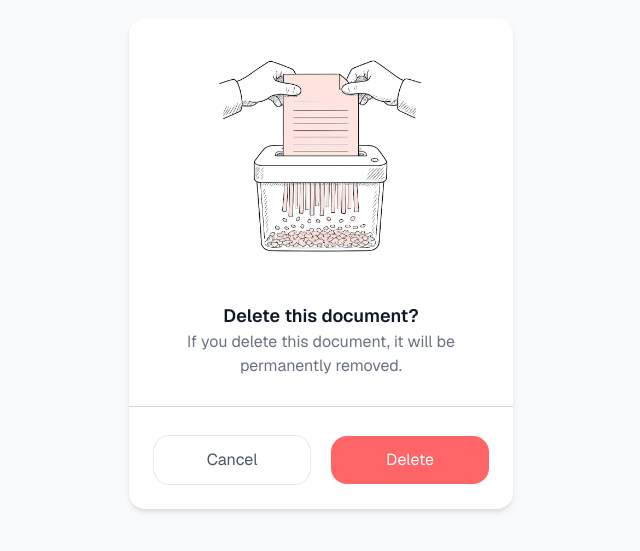
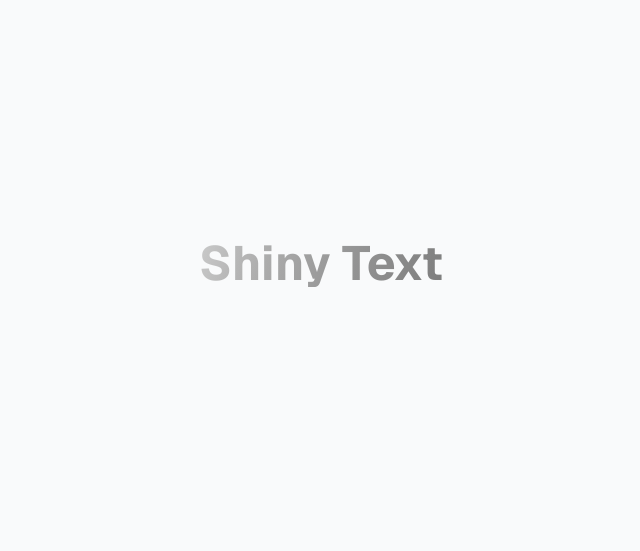
Before and after one commit to mouanvikram/components-challenge, a Next.js app in the folder day-31-to-60/day-43-to-day-60/components/: page / in a window 1280 px wide. Shown: the part 137-688 px from the top of the page, without its empty margins (319-959 px from the left). Built offline with nearby package versions, Linux system fonts and the light colour scheme.

Commit message:
made shine text animation

```diff
--- a/day-31-to-60/day-43-to-day-60/components/src/app/page.tsx
+++ b/day-31-to-60/day-43-to-day-60/components/src/app/page.tsx
@@ -2,11 +2,12 @@
 import { Button } from "@/components/ui/button_with_shadows"
 import { ToastStack } from "@/components/ui/toast"
 import { ShreddingMachine } from "@/components/ui/shredding_machine"
+import { ShinyText } from "@/components/ui/shiny_text_effect"
 export default function HomePage() {
   return (
     <main className="flex min-h-screen flex-col items-center justify-center gap-6 bg-gray-50">
 
-      <ShreddingMachine />
+      <ShinyText />
     </main >
   )
 }
--- /dev/null
+++ b/day-31-to-60/day-43-to-day-60/components/src/components/ui/shiny_text_effect.tsx
@@ -0,0 +1,28 @@
+'use client'
+import { motion } from "motion/react";
+
+export function ShinyText() {
+  return (
+    <motion.h1
+      className="
+        inline-block
+        bg-[linear-gradient(110deg,#777,35%,#e4e4e4,65%,#777)]
+        bg-size-[250%_140%]
+        bg-clip-text
+        text-transparent
+        text-5xl
+        font-bold
+      "
+      animate={{
+        backgroundPosition: ["240% 0", "-240% 0"],
+      }}
+      transition={{
+        repeat: Infinity,
+        duration: 8,
+        ease:"easeOut",
+      }}
+    >
+      Shiny Text
+    </motion.h1>
+  );
+}
```
